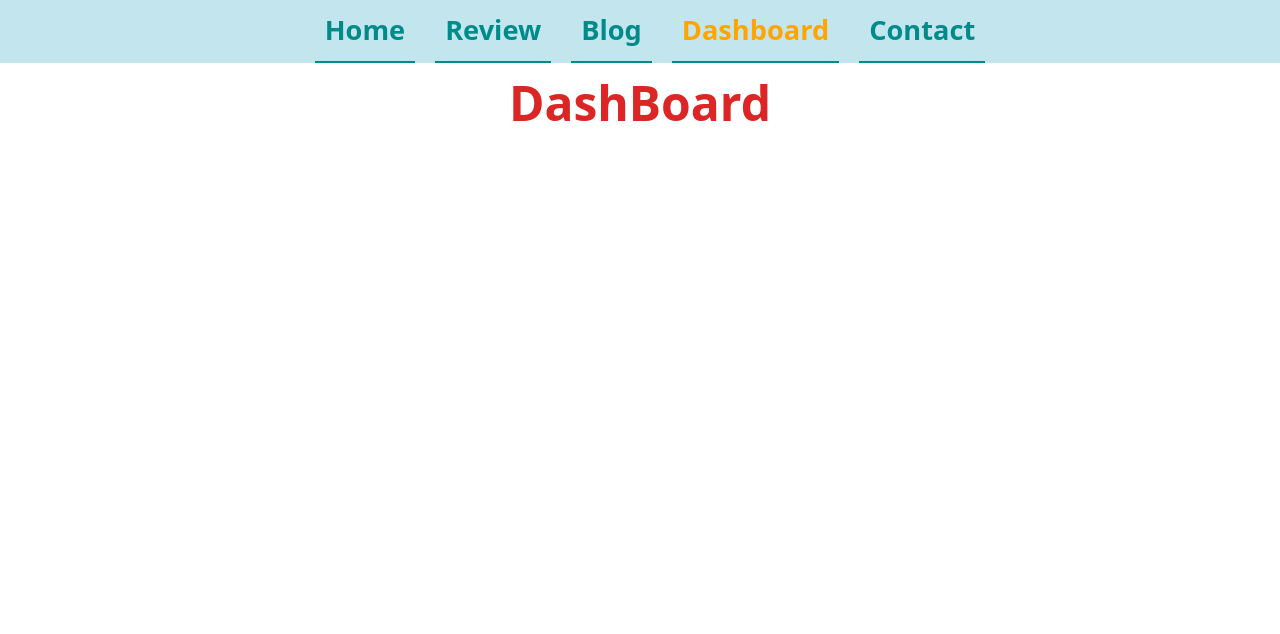
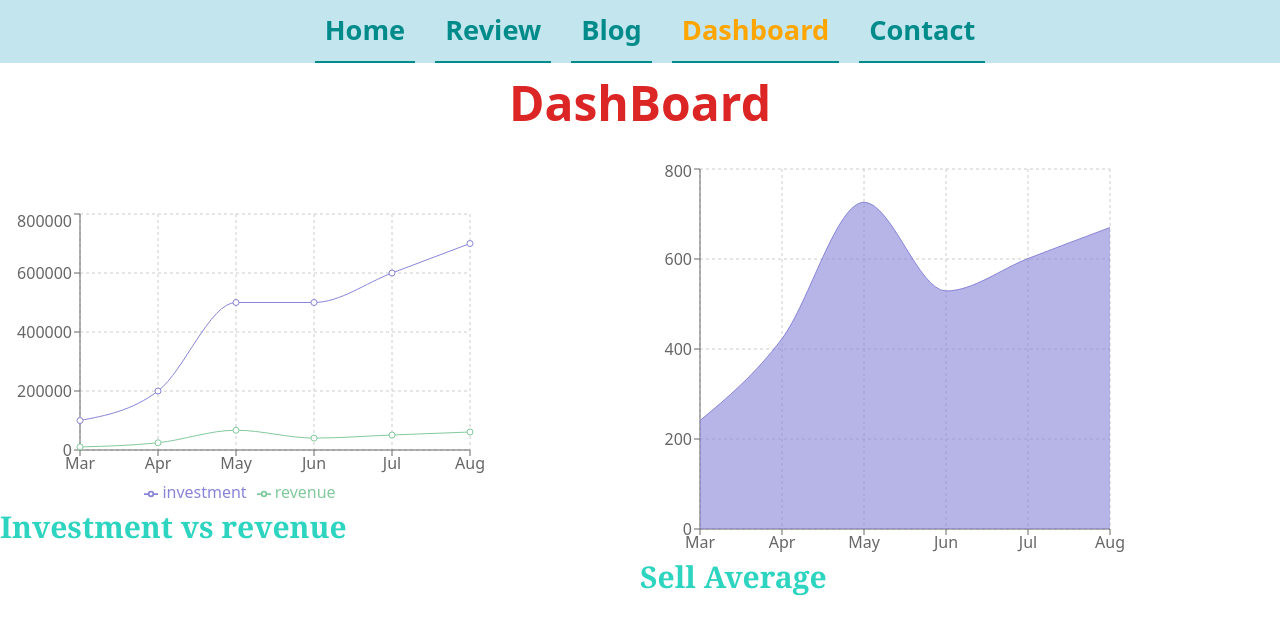
Before and after one commit to NMRayhan/Watch-Review, a React (Create React App) app: page /dashboard in a window 1280 px wide. Shown: the top 634 px of the page. Built offline with nearby package versions, Linux system fonts and the light colour scheme.

Commit message:
Dashboard Complete

```diff
--- a/src/component/Dashboard/Dashboard.js
+++ b/src/component/Dashboard/Dashboard.js
@@ -1,4 +1,18 @@
 import React from "react";
+import { Bar } from "rechart";
+import {
+  Area,
+  AreaChart,
+  BarChart,
+  CartesianGrid,
+  Legend,
+  Line,
+  LineChart,
+  ResponsiveContainer,
+  Tooltip,
+  XAxis,
+  YAxis,
+} from "recharts";
 import useDashboard from "../../hooks/useDashboard";
 
 const Dashboard = () => {
@@ -9,8 +23,60 @@ const Dashboard = () => {
     <div className="pt-4 container mx-auto">
       <h2 className="text-5xl text-center font-bold text-red-600">DashBoard</h2>
 
-
-
+      <div className="grid grid-cols-2 justify-between items-center mt-8">
+        <div>
+          <LineChart
+            width={500}
+            height={300}
+            data={Items}
+            margin={{
+              top: 5,
+              right: 30,
+              left: 20,
+              bottom: 5,
+            }}
+          >
+            <CartesianGrid strokeDasharray="3 3" />
+            <XAxis dataKey="month" />
+            <YAxis dataKey="investment" />
+            <Tooltip />
+            <Legend />
+            <Line
+              type="monotone"
+              dataKey="investment"
+              stroke="#8884d8"
+              activeDot={{ r: 8 }}
+            />
+            <Line type="monotone" dataKey="revenue" stroke="#82ca9d" />
+          </LineChart>
+          <h1 className="text-left text-3xl text-teal-400 font-serif font-semibold">Investment vs revenue </h1>
+        </div>
+        <div>
+          <AreaChart
+            width={500}
+            height={400}
+            data={Items}
+            margin={{
+              top: 10,
+              right: 30,
+              left: 0,
+              bottom: 0,
+            }}
+          >
+            <CartesianGrid strokeDasharray="3 3" />
+            <XAxis dataKey="month" />
+            <YAxis />
+            <Tooltip />
+            <Area
+              type="monotone"
+              dataKey="sell"
+              stroke="#8884d8"
+              fill="#8884d8"
+            />
+          </AreaChart>
+          <h1 className="text-left text-3xl text-teal-400 font-serif font-semibold">Sell Average </h1>
+        </div>
+      </div>
     </div>
   );
 };
```
